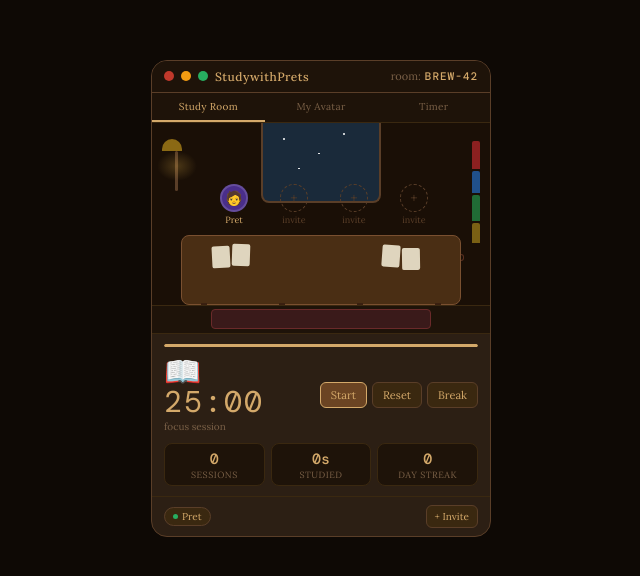
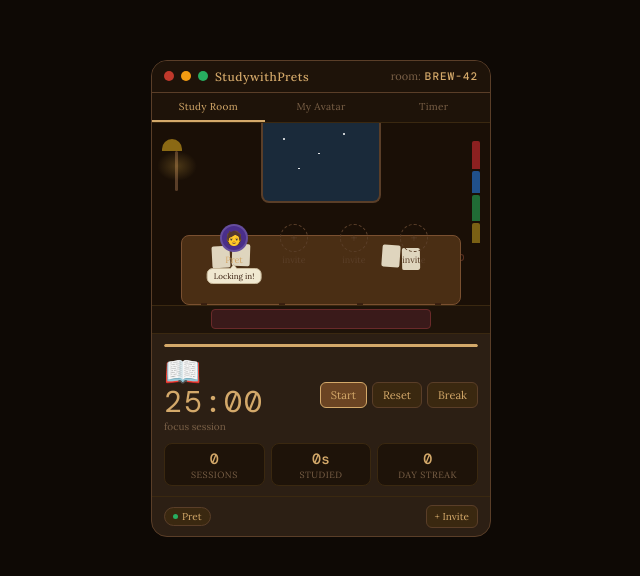
Before and after one commit to DirtOrMud/funzies, a React (Vite) app: page / in a window 1280 px wide. Shown: the part 102-678 px from the top of the page, without its empty margins (319-959 px from the left). Built offline with nearby package versions, Linux system fonts and the light colour scheme; no server answers; the database is empty.

Commit message:
fixed speech bubble again

```diff
--- a/src/components/CafeScene.jsx
+++ b/src/components/CafeScene.jsx
@@ -2,10 +2,10 @@ import React from 'react'
 import styles from './CafeScene.module.css'
 
 const SEAT_POSITIONS = [
-  { left: 38 },
-  { left: 98 },
-  { left: 158 },
-  { left: 218 },
+  { left: 68 },
+  { left: 128 },
+  { left: 188 },
+  { left: 248 },
 ]
 
 function formatTime(totalSeconds) {
@@ -19,7 +19,8 @@ function Avatar({ user, isYou }) {
   const mins = Math.floor(secs / 60)
   const s = secs % 60
   const timeStr = `${String(mins).padStart(2,'0')}:${String(s).padStart(2,'0')}`
-  const icon = user.timer?.onBreak ? '☕' : '📖'
+  const icon = user.timer?.onBreak ? '🎮' : '📖'
+  const mood = user.mood ?? 'Locking in!'
 
   return (
     <div className={styles.avatarWrap} title={user.name}>
@@ -30,6 +31,7 @@ function Avatar({ user, isYou }) {
         <span className={styles.avatarEmoji}>{user.emoji}</span>
       </div>
       <div className={styles.avatarLabel}>{isYou ? 'You' : user.name}</div>
+      <div className={styles.speechBubble}>{mood}</div>
     </div>
   )
 }
@@ -46,8 +48,6 @@ function EmptySeat({ onInvite }) {
 }
 
 export default function CafeScene({ users, myId, onInvite }) {
-  // users is an array of { id, name, emoji, color }
-  // fill up to 4 seats
   const seats = users.slice(0, 4)
   const emptyCount = Math.max(0, 4 - seats.length)
 
@@ -79,20 +79,18 @@ export default function CafeScene({ users, myId, onInvite }) {
       {/* Coffee mug */}
       <div className={styles.mug} />
 
-      {/* Table */}
+      {/* Table — papers only, no avatars */}
       <div className={styles.tableSurface}>
         <div className={styles.paper} style={{ top: 10, left: 30, transform: 'rotate(-3deg)' }} />
         <div className={styles.paper} style={{ top: 8, left: 50, transform: 'rotate(2deg)' }} />
         <div className={styles.paper} style={{ top: 12, right: 40, transform: 'rotate(-1deg)' }} />
         <div className={styles.paper} style={{ top: 9, right: 60, transform: 'rotate(4deg)' }} />
+      </div>
 
-        {/* Avatars sit above the table */}
+      {/* Avatars — direct children of scene so speech bubble isn't clipped */}
       {seats.map((user, i) => (
         <div key={user.id} className={styles.seatSlot} style={{ left: SEAT_POSITIONS[i].left }}>
-            <Avatar
-              user={user}
-              isYou={user.id === myId}
-            />
+          <Avatar user={user} isYou={user.id === myId} />
         </div>
       ))}
       {Array.from({ length: emptyCount }).map((_, i) => (
@@ -100,7 +98,6 @@ export default function CafeScene({ users, myId, onInvite }) {
           <EmptySeat onInvite={onInvite} />
         </div>
       ))}
-      </div>
 
       <div className={styles.tableLegs}>
         <div className={styles.leg} /><div className={styles.leg} />
--- a/src/components/CafeScene.module.css
+++ b/src/components/CafeScene.module.css
@@ -80,7 +80,7 @@
 
 .seatSlot {
   position: absolute;
-  top: -52px;
+  bottom: 68px;
   display: flex; flex-direction: column; align-items: center;
   overflow: visible;
 }
```
Lines whose indentation alone changed are shown as unchanged.
